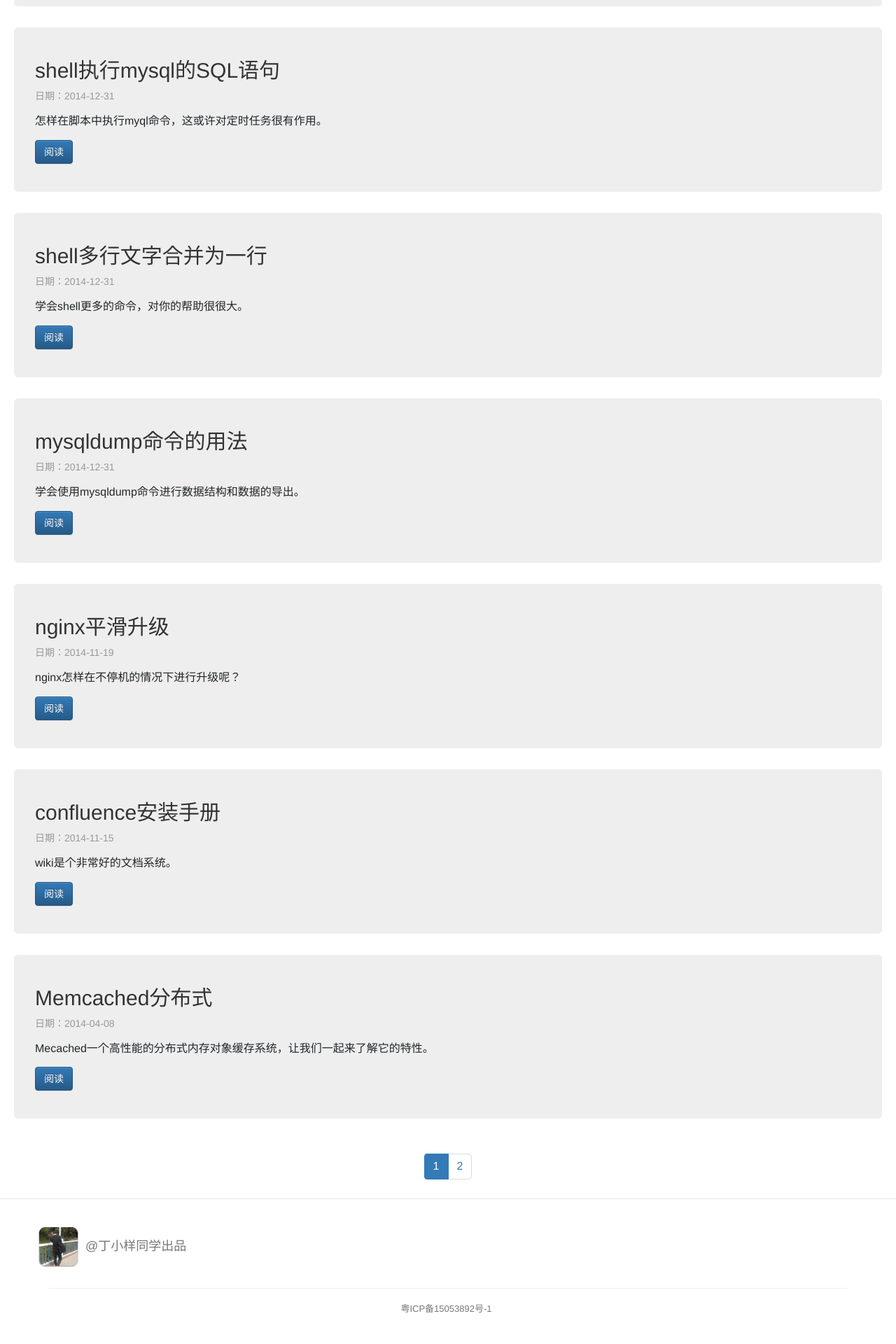
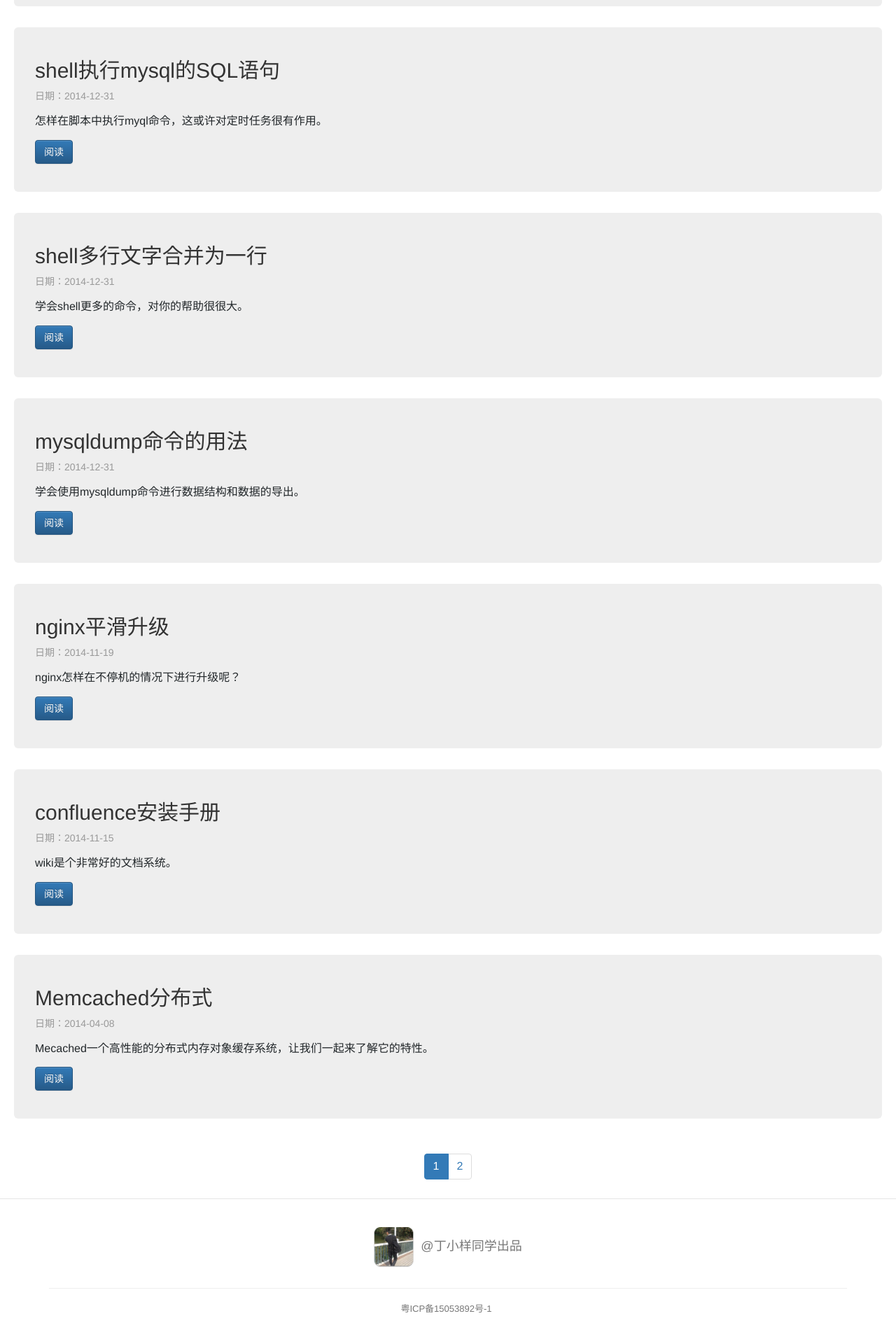
Before and after one commit to chihuan/craneding.github.io, a Jekyll site: the page built from index.html, in a window 1280 px wide. Shown: the part 764-2684 px from the top of the page at 70% size. Built offline with Jekyll 4.4.1, drawn with Linux system fonts in a browser that asks for light colours; nearby versions of some CDN libraries; Markdown is read by kramdown in place of the engine named in the settings; the list of posts is cut into pages by our own code; comment, search, counter and statistics services are not loaded.

Commit message:
底部文字居中

```diff
--- a/_layouts/default.html
+++ b/_layouts/default.html
@@ -90,7 +90,7 @@
 <footer class="footer">
   <div class="container">
     <div class="row footer-top">
-      <h4>
+      <h4 class="text-center">
           <img width="57px" height="57px" src="/images/144_144.png"> &nbsp;<a target="_blank" href="http://weibo.com/craneding/">@丁小样同学出品</a>
         </h4>
     </div>
```
Also changed, not shown: 17 other files.
